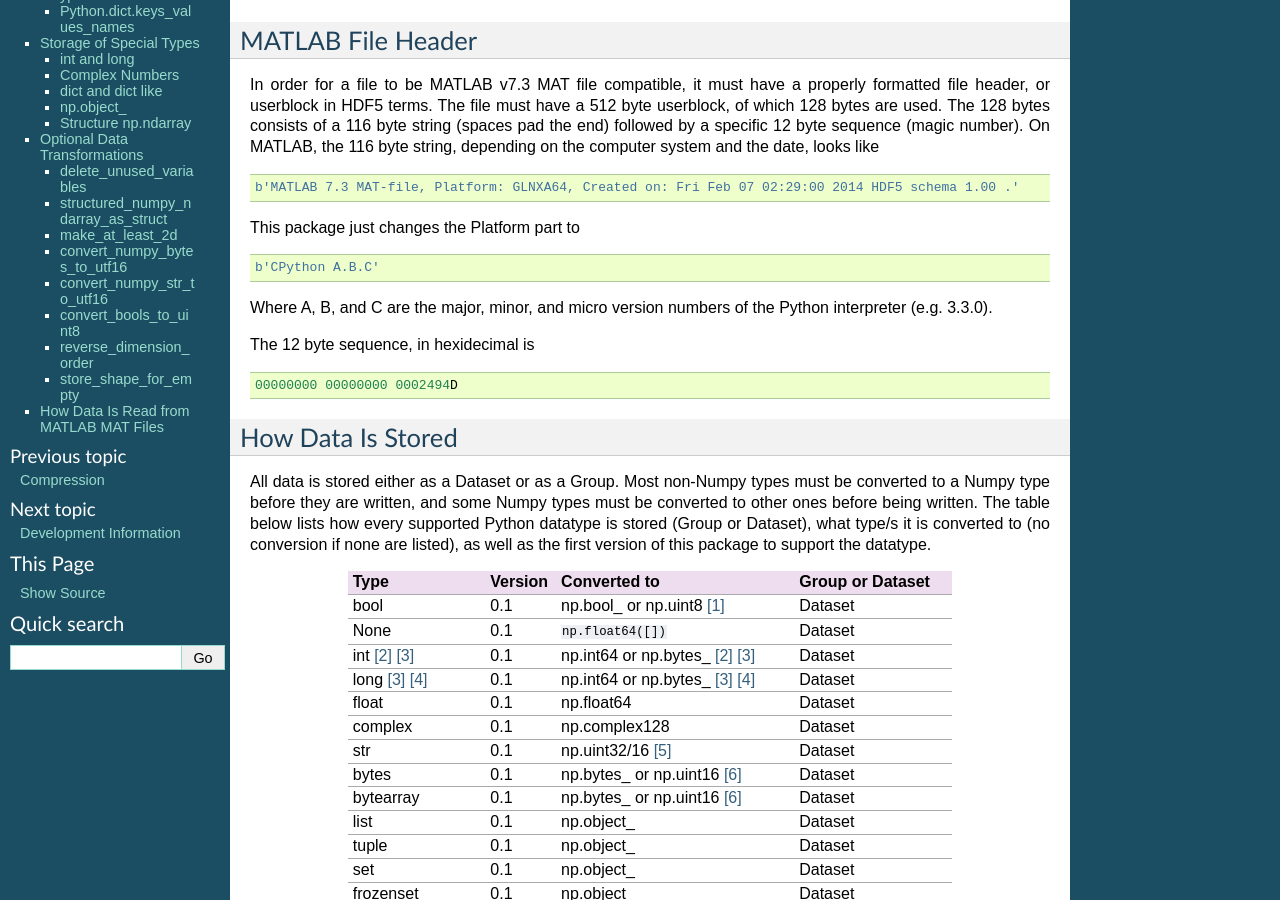
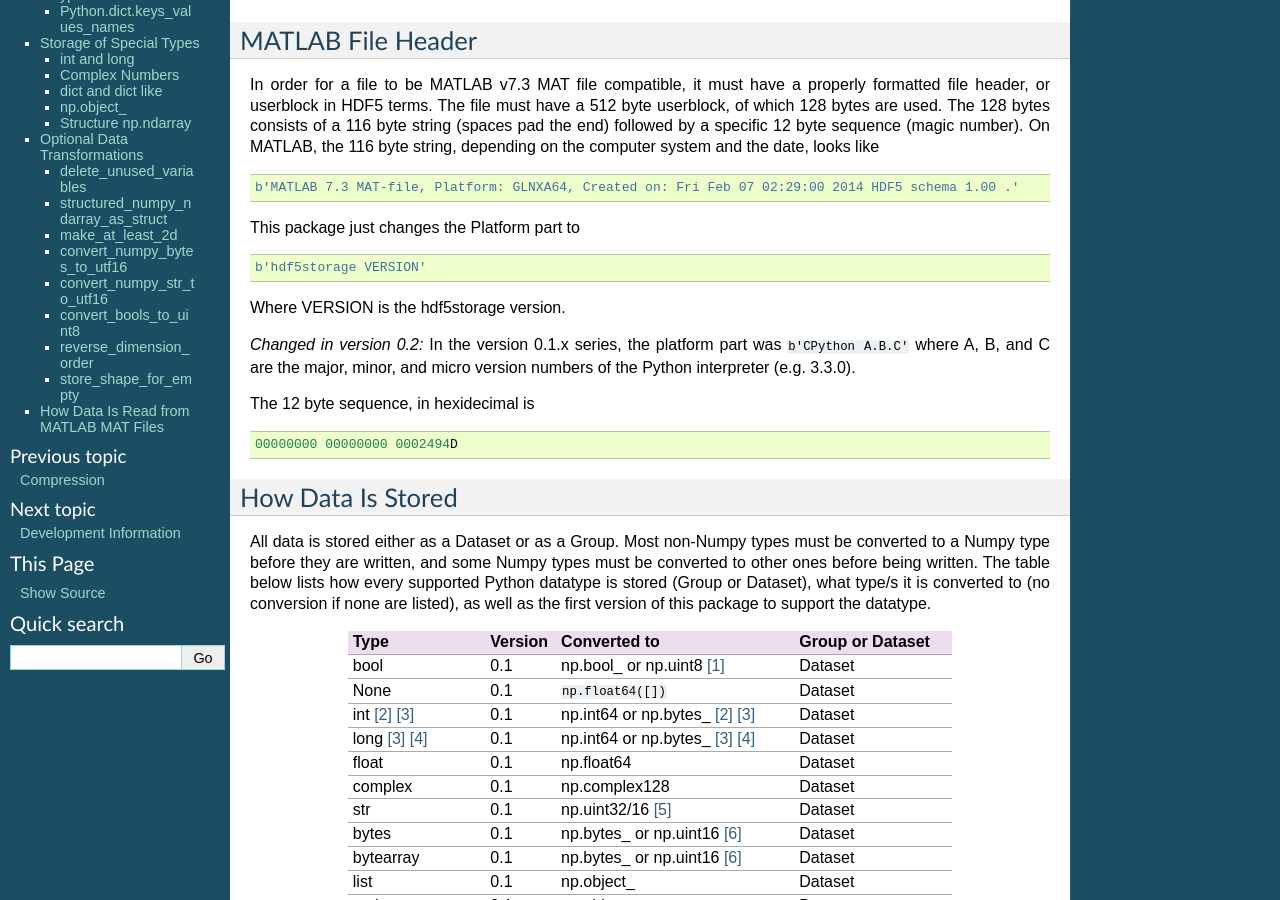
Before and after one commit to frejanordsiek/hdf5storage, a Sphinx documentation site: the page built from doc/source/storage_format.rst, in a window 1280 px wide and 900 px high, scrolled down 311 px. Built offline with Sphinx 7.4.7, drawn with Linux system fonts in a browser that asks for light colours.

Commit message:
Fixed platform label in MAT file header (Issue #60).

```diff
--- a/README.rst
+++ b/README.rst
@@ -325,6 +325,8 @@
        ``pkgutil.find_loader`` function is required, and it is not
        present in Python 2.6.
      * Issue #53. h5py 2.1.x and 2.2.x  support dropped.
+     * Issue #60. Platform label in the MAT file header changed to
+       ``hdf5storage VERSION`` from ``CPython VERSION``.
      * Issue #27. Added of paths with null characters and slashes. It
        is used for the field names of structured numpy ndarrays as well
        as the keys of ``dict`` like objects when writing their values
--- a/doc/source/storage_format.rst
+++ b/doc/source/storage_format.rst
@@ -34,9 +34,15 @@
 
 This package just changes the Platform part to ::
 
-    b'CPython A.B.C'
+    b'hdf5storage VERSION'
 
-Where A, B, and C are the major, minor, and micro version numbers of the Python interpreter (e.g. 3.3.0).
+Where VERSION is the hdf5storage version.
+
+.. versionchanged:: 0.2
+
+   In the version 0.1.x series, the platform part was
+   ``b'CPython A.B.C'`` where A, B, and C are the major, minor, and
+   micro version numbers of the Python interpreter (e.g. 3.3.0).
 
 The 12 byte sequence, in hexidecimal is ::
 
```
Also changed, not shown: hdf5storage/__init__.py (+4 -13 lines).
